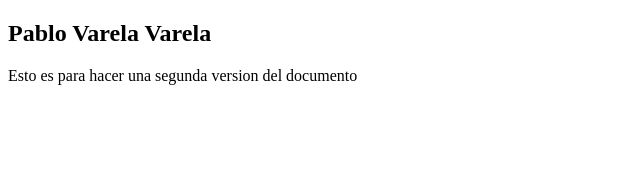
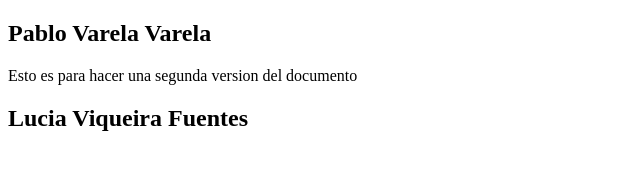
Before and after one commit to pablovareladev/TareaColaborativa, a plain HTML site: page index.html in a window 1280 px wide. Shown: the whole page, without its empty margins (0-640 px from the left). Drawn offline with Linux system fonts and the light colour scheme.

Commit message:
Tercer commit

```diff
--- a/index.html
+++ b/index.html
@@ -10,5 +10,7 @@
 <body>
     <h2>Pablo Varela Varela</h2>
     <p>Esto es para hacer una segunda version del documento</p>
+
+    <h2>Lucia Viqueira Fuentes</h2>
 </body>
 </html>
```
